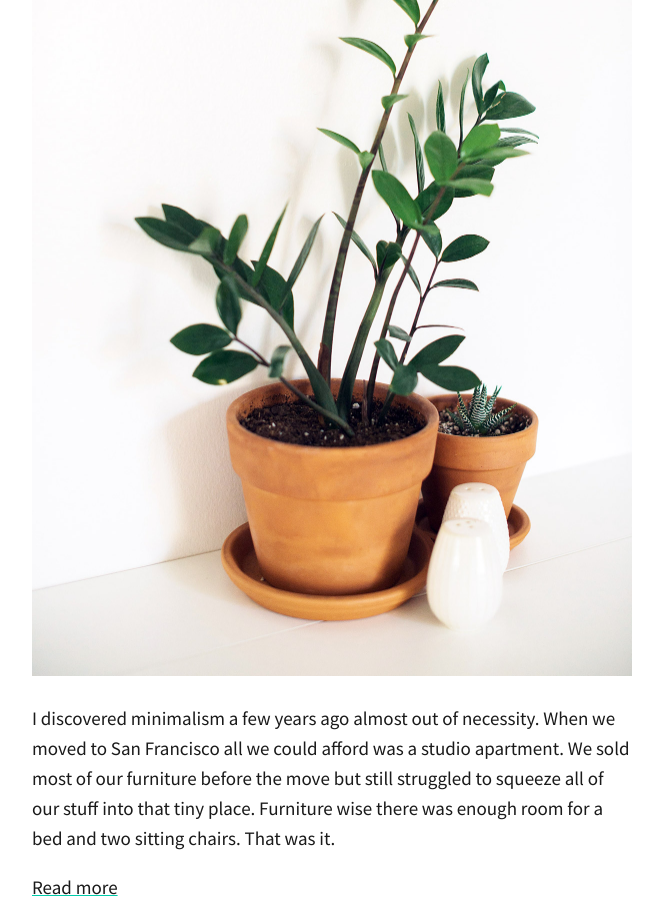
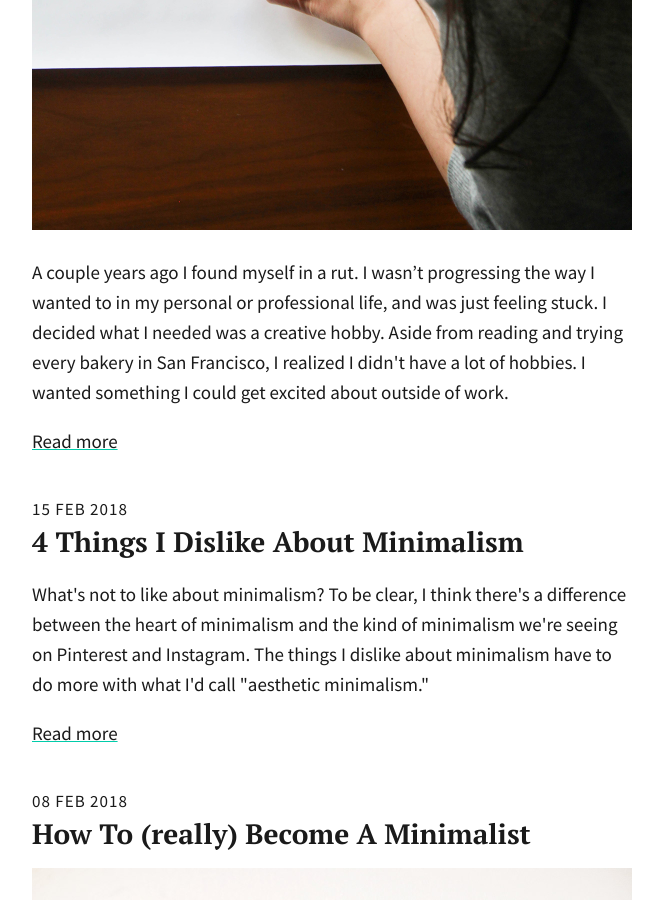
Before and after one commit to totiffany/totiffany.github.io, a Jekyll site: the page built from index.html, in a window 1280 px wide and 900 px high, scrolled down 920 px. Shown: the whole window, without its empty margins (308-971 px from the left). Built offline with Jekyll 4.4.1, drawn with Linux system fonts in a browser that asks for light colours.

Commit message:
Update 2018-02-21-How-I-Found-A-Creative-Hobby.md

```diff
--- a/_posts/2018-02-21-How-I-Found-A-Creative-Hobby.md
+++ b/_posts/2018-02-21-How-I-Found-A-Creative-Hobby.md
@@ -1,5 +1,12 @@
 ---
 published: true
+image: tiff-blog-1-1.jpg
+description: >-
+  A couple years ago I found myself in a rut. I wasn’t progressing the way I
+  wanted to in my personal or professional life, and was just feeling stuck. I
+  decided what I needed was a creative hobby. Aside from reading and trying
+  every bakery in San Francisco, I realized I didn't have a lot of hobbies. I
+  wanted something I could get excited about outside of work.
 ---
 ![tiff-blog-1-1.jpg]({{site.baseurl}}/img/tiff-blog-1-1.jpg)
 ![tiff-blog-2-1.jpg]({{site.baseurl}}/img/tiff-blog-2-1.jpg)
```
